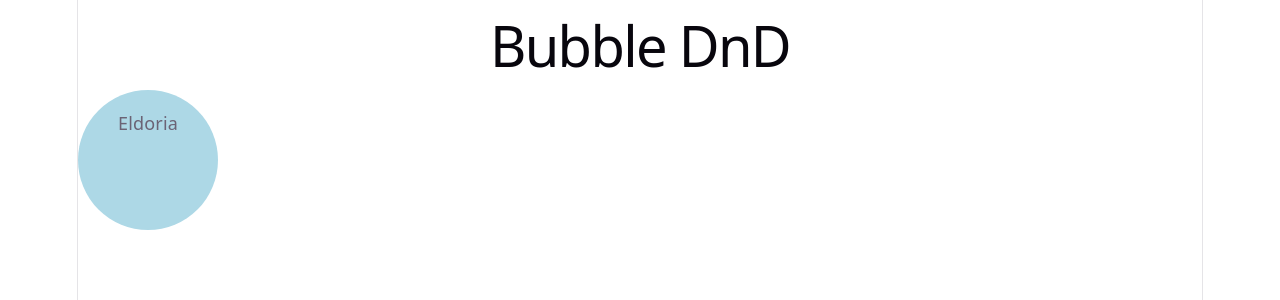
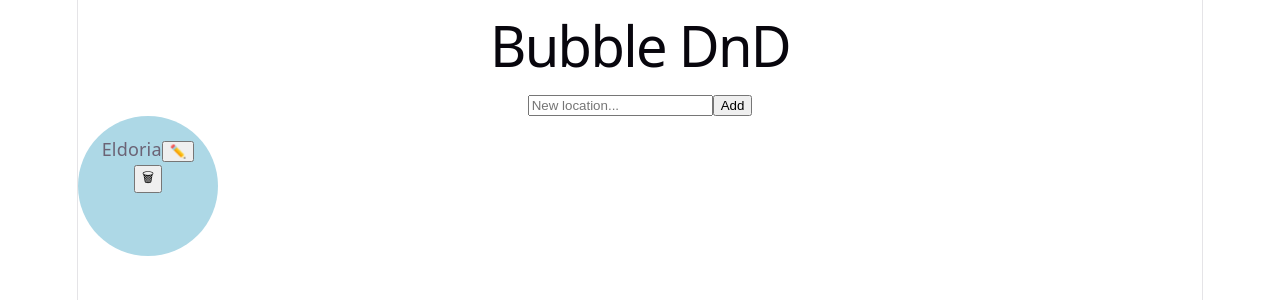
Before and after one commit to sreynoldsdesign/bubble-dnd, a React (Vite) app: page / in a window 1280 px wide. Shown: the top 300 px of the page. Built offline with nearby package versions, Linux system fonts and the light colour scheme.

Commit message:
feature updates: adding, deleting, rename

```diff
--- a/src/App.jsx
+++ b/src/App.jsx
@@ -21,20 +21,87 @@ function App(){
     ]
   }
 
-  const [currentNode, setCurrentNode] = useState(initialData)
+  const [tree, setTree] = useState(initialData)
+  const [currentNodeId, setCurrentNodeId] = useState("world")
   const [history,setHistory] = useState([])
+  const currentNode = findNode(tree,currentNodeId);
+
 
   function enterNode(node) {
-    setHistory([...history,currentNode])
-    setCurrentNode(node)
+    setHistory([...history,currentNodeId])
+    setCurrentNodeId(node.id)
+  }
+
+  function findNode(node, id){
+    if(node.id === id) return node;
+
+    for (let child of node.children){
+      const found = findNode(child,id);
+      if (found) return found;
+    }
+
+    return null;
   }
 
   function goBack(){
     if(history.length === 0) return;
 
-    const prev = history[history.length - 1]
+    const prevId = history[history.length - 1]
     setHistory(history.slice(0,-1))
-    setCurrentNode(prev)
+    setCurrentNodeId(prevId)
+  }
+
+  function addNode(parentId, name) {
+    function addRecursive(node){
+      if (node.id === parentId) {
+        return {
+          ...node,
+          children: [
+            ...node.children,
+            {
+              id: crypto.randomUUID(),
+              name,
+              children: []
+            }
+          ]
+        };
+      }
+
+      return {
+        ...node,
+        children: node.children.map(addRecursive)
+      };
+    }
+
+    setTree(addRecursive(tree));
+  }
+
+  function renameNode(id, newName){
+    function update(node){
+      if(node.id === id){
+        return {...node, name: newName};
+      }
+
+      return{
+        ...node,
+        children: node.children.map(update)
+      };
+    }
+
+    setTree(update(tree));
+  }
+
+  function deleteNode(id) {
+    function remove(node) {
+      return {
+        ...node,
+        children: node.children
+          .filter(child => child.id !== id)
+          .map(remove)
+      };
+    }
+
+    setTree(remove(tree));
   }
 
   return(
@@ -47,6 +114,9 @@ function App(){
         currentNode={currentNode}
         enterNode={enterNode}
         goBack={goBack}
+        addNode={addNode}
+        renameNode={renameNode}
+        deleteNode={deleteNode}
       />
     </div>
   );
--- a/src/components/BubbleItem.jsx
+++ b/src/components/BubbleItem.jsx
@@ -1,9 +1,52 @@
+import {useState} from "react";
 import "./BubbleItem.css";
 
-function BubbleItem({ node, onClick }) {
+function BubbleItem({ node, onClick, renameNode, deleteNode}) {
+  const [isEditing,setIsEditing] = useState(false);
+  const [name, setName] = useState(node.name);
+
   return (
-    <div className="bubble" onClick={onClick}>
-      {node.name}
+    <div className="bubble" onClick={() => {
+      console.log("bubble clicked", {isEditing});
+      if (!isEditing) onClick();
+    }}
+    >
+        {isEditing ? (
+          <input
+            value={name}
+            onChange={(e) => setName(e.target.value)}
+            onBlur={() => {
+              renameNode(node.id,name)
+              setIsEditing(false)
+            }}
+            autoFocus
+            onClick={(e) => e.stopPropagation()}
+            />
+          ):(
+            <>
+            <span>
+              {node.name}
+            </span>
+
+            <button
+              onClick={(e) => {
+                e.stopPropagation();
+                setIsEditing(true);
+              }}
+              >
+                ✏️
+                </button>
+
+            <button
+              onClick={(e) => {
+                e.stopPropagation();
+                deleteNode(node.id);
+              }}
+              >
+                🗑
+                </button>
+                </>
+        )}
     </div>
   );
 }
--- a/src/components/BubbleList.jsx
+++ b/src/components/BubbleList.jsx
@@ -1,14 +1,30 @@
+import { useState } from "react";
 import BubbleItem from "./BubbleItem";
 
-function BubbleList({ currentNode, enterNode, goBack}) {
+function BubbleList({ currentNode, enterNode, goBack, addNode, renameNode, deleteNode}) {
+  const [newName, setNewName] = useState("")
+
   return (
     <div>
+        <input
+          placeholder="New location..."
+          value={newName}
+          onChange={(e) => setNewName(e.target.value)}
+        />
+
+        <button onClick={() => {
+          addNode(currentNode.id, newName)
+          setNewName("")
+        }}>
+        Add
+        </button>
+
         {currentNode.id !== "world" && (
             <button onClick={goBack}>Back</button>
         )}
 
         {currentNode.children.map(child => (
-        <BubbleItem key={child.id} node={child} onClick={() => enterNode(child)} />
+        <BubbleItem key={child.id} node={child} onClick={() => enterNode(child)} renameNode={renameNode} deleteNode={deleteNode}/>
         ))}
     </div>
   );
```
